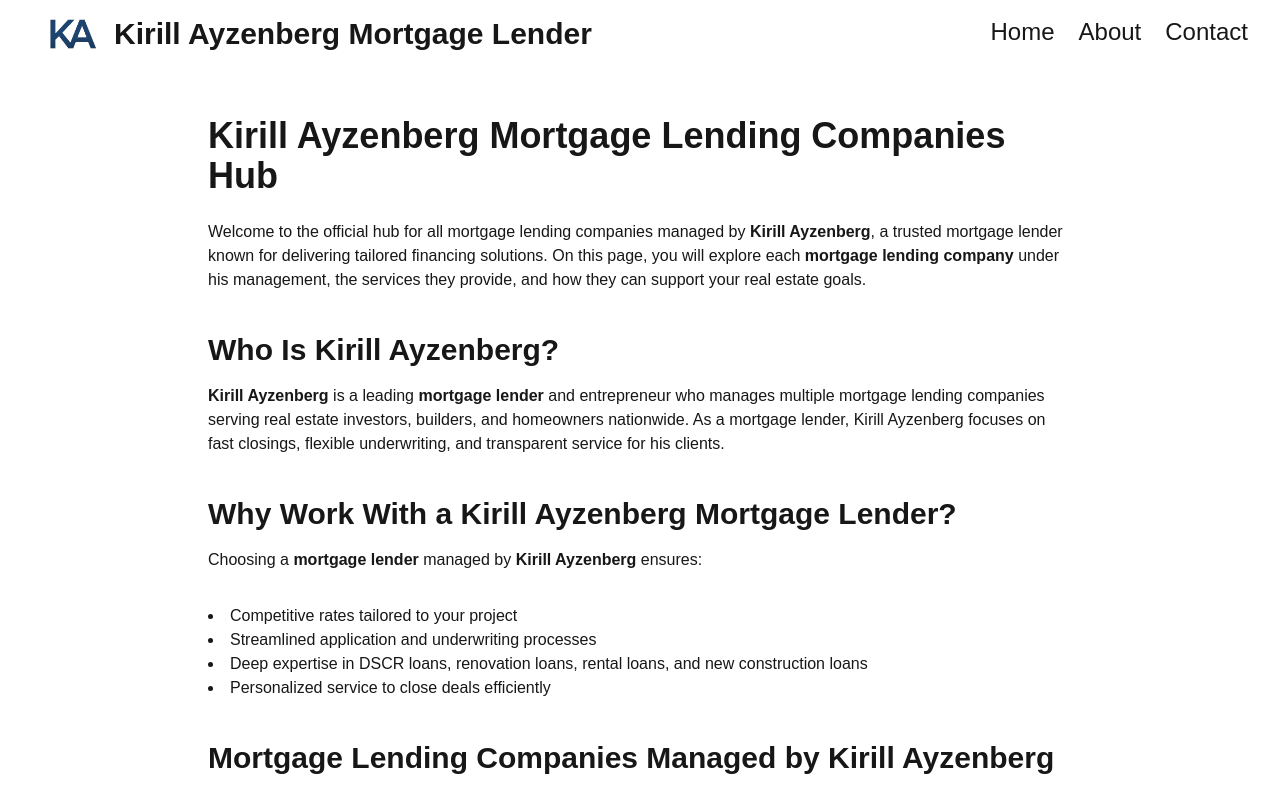
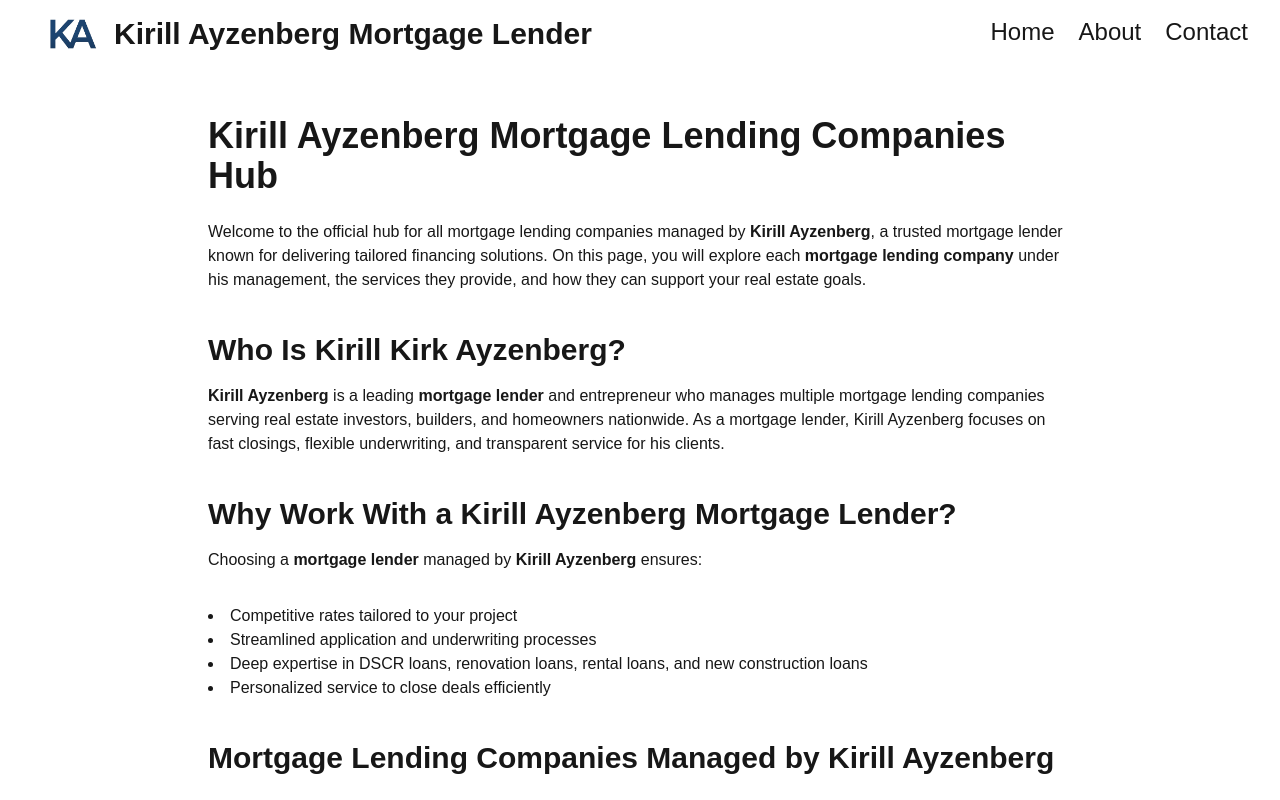
Before and after one commit to charleycode/kirillayzenberg, a Next.js app: page /mortgage-lender in a window 1280 px wide. Shown: the top 800 px of the page. Built offline with nearby package versions, Linux system fonts and the light colour scheme.

Commit message:
morelinks

```diff
--- a/src/app/mortgage-lender/page.tsx
+++ b/src/app/mortgage-lender/page.tsx
@@ -20,7 +20,7 @@ export default function MortgageLenderCompanies() {
           Welcome to the official hub for all mortgage lending companies managed by <strong>Kirill Ayzenberg</strong>, a trusted mortgage lender known for delivering tailored financing solutions. On this page, you will explore each <strong>mortgage lending company</strong> under his management, the services they provide, and how they can support your real estate goals.
         </p>
 
-        <h2 className="text-3xl font-semibold mt-10 mb-4">Who Is Kirill Ayzenberg?</h2>
+        <a href="https://kirillayzenberg.com/about-kirill-kirk-ayzenberg"><h2 className="text-3xl font-semibold mt-10 mb-4">Who Is Kirill Kirk Ayzenberg?</h2></a>
         <p className="mb-8">
           <strong>Kirill Ayzenberg</strong> is a leading <strong>mortgage lender</strong> and entrepreneur who manages multiple mortgage lending companies serving real estate investors, builders, and homeowners nationwide. As a mortgage lender, Kirill Ayzenberg focuses on fast closings, flexible underwriting, and transparent service for his clients.
         </p>
--- a/src/app/resources/page.tsx
+++ b/src/app/resources/page.tsx
@@ -18,7 +18,7 @@ export default function Resource() {
         <h1 className="text-4xl font-bold mb-6">Kirill Ayzenberg Resources</h1>
 
         <p className="mb-8">
-          Welcome to the official resource hub for <strong>Kirill Ayzenberg</strong>. Here, you can explore all the social media platforms where Kirill Ayzenberg shares insights, updates, and brand news, and connect with him directly.
+          Welcome to the official resource hub for <strong>Kirill Ayzenberg</strong>. Here, you can explore all the social media platforms where <a href="https://kirillayzenberg.com/about-kirill-kirk-ayzenberg">Kirill kirk Ayzenberg shares insights, updates, and brand news, and connect with him directly.</a>
         </p>
 
         <h2 className="text-3xl font-semibold mt-10 mb-4">Who Is Kirill Ayzenberg?</h2>
--- a/src/app/software-company/page.tsx
+++ b/src/app/software-company/page.tsx
@@ -20,7 +20,7 @@ export default function SoftwareCompanies() {
           Welcome to the official hub for all software companies managed by <strong>Kirill Ayzenberg</strong>, a leader in innovative technology solutions. On this page, you will find detailed overviews of each <strong>software company</strong> under his management, the services they provide, and how they can empower your business.
         </p>
 
-        <h2 className="text-3xl font-semibold mt-10 mb-4">Who Is Kirill Ayzenberg?</h2>
+        <a href="https://kirillayzenberg.com/about-kirill-kirk-ayzenberg"><h2 className="text-3xl font-semibold mt-10 mb-4">Who Is Kirill Ayzenberg?</h2></a>
         <p className="mb-8">
           <strong>Kirill Ayzenberg</strong> is an entrepreneur and software innovator who manages multiple <strong>software companies</strong> serving private lenders, real estate professionals, REIT managers, and more. His approach focuses on user-centric design, scalable architecture, and operational excellence to deliver results across industries.
         </p>
```
